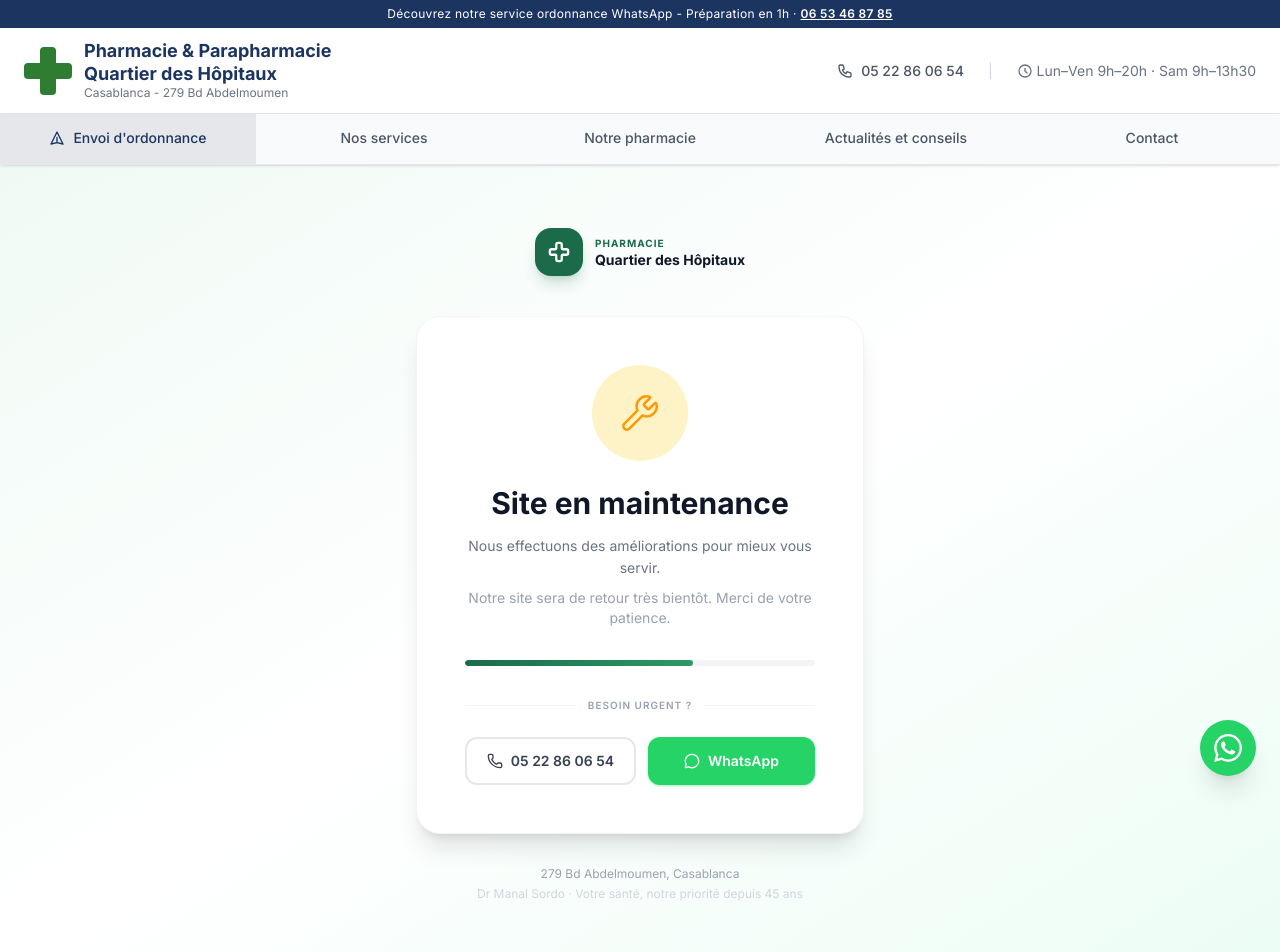
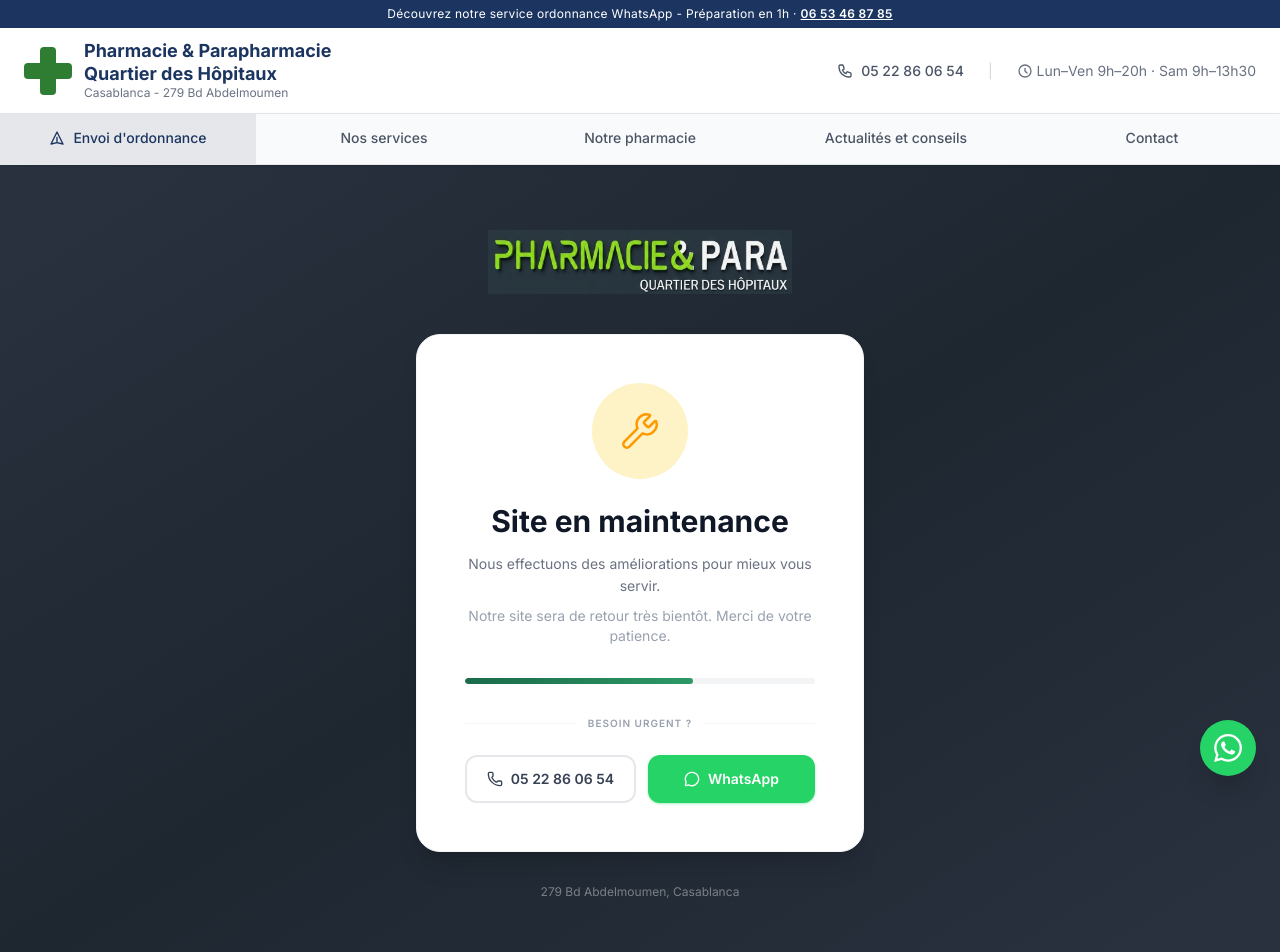
Before and after one commit to manalkhobzy/pharmaciequartierhopitaux, a Next.js app: page /maintenance in a window 1280 px wide. Shown: the top 952 px of the page. Built offline with nearby package versions, Linux system fonts and the light colour scheme.

Commit message:
fix: page maintenance — vrai logo + fond sombre assorti
Co-Authored-By: Claude Sonnet 4.6 <noreply@anthropic.com>

```diff
--- a/app/maintenance/page.tsx
+++ b/app/maintenance/page.tsx
@@ -1,5 +1,6 @@
 import type { Metadata } from 'next'
-import { Cross, Phone, MessageCircle, Wrench } from 'lucide-react'
+import Image from 'next/image'
+import { Phone, MessageCircle, Wrench } from 'lucide-react'
 import { PHARMACIE } from '@/lib/constants'
 
 export const metadata: Metadata = {
@@ -11,17 +12,18 @@ export default function MaintenancePage() {
   const waMsg = encodeURIComponent('Bonjour, je vous contacte depuis le site.')
 
   return (
-    <div className="min-h-screen bg-gradient-to-br from-primary-50 via-white to-emerald-50 flex flex-col items-center justify-center p-6">
+    <div className="min-h-screen bg-gradient-to-br from-[#2a3240] via-[#1e2630] to-[#2a3240] flex flex-col items-center justify-center p-6">
 
       {/* Logo */}
-      <div className="flex items-center gap-3 mb-10">
-        <div className="w-12 h-12 rounded-2xl bg-primary flex items-center justify-center shadow-lg shadow-primary/20">
-          <Cross size={22} className="text-white" strokeWidth={2.5} />
-        </div>
-        <div>
-          <p className="text-[10px] font-bold text-primary uppercase tracking-widest">Pharmacie</p>
-          <p className="text-sm font-bold text-gray-900 leading-tight">Quartier des Hôpitaux</p>
-        </div>
+      <div className="mb-10">
+        <Image
+          src="/images/logo.webp"
+          alt="Pharmacie & Para Quartier des Hôpitaux"
+          width={280}
+          height={80}
+          className="h-16 w-auto"
+          priority
+        />
       </div>
 
       {/* Card principale */}
@@ -83,8 +85,7 @@ export default function MaintenancePage() {
 
       {/* Footer */}
       <div className="mt-8 text-center space-y-1">
-        <p className="text-xs text-gray-400">{PHARMACIE.adresseShort}</p>
-        <p className="text-xs text-gray-300">Dr Manal Sordo · {PHARMACIE.slogan}</p>
+        <p className="text-xs text-white/40">{PHARMACIE.adresseShort}</p>
       </div>
 
     </div>
```
